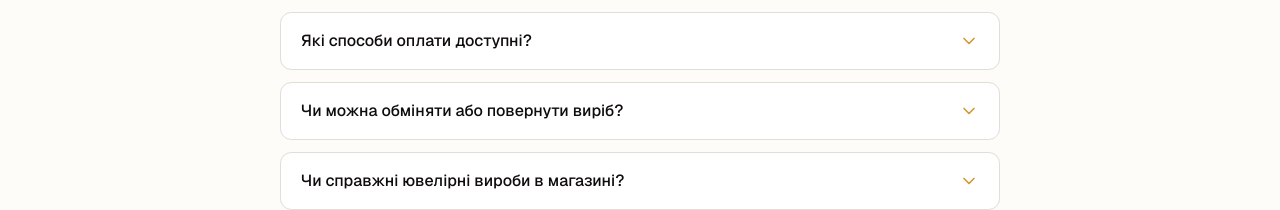
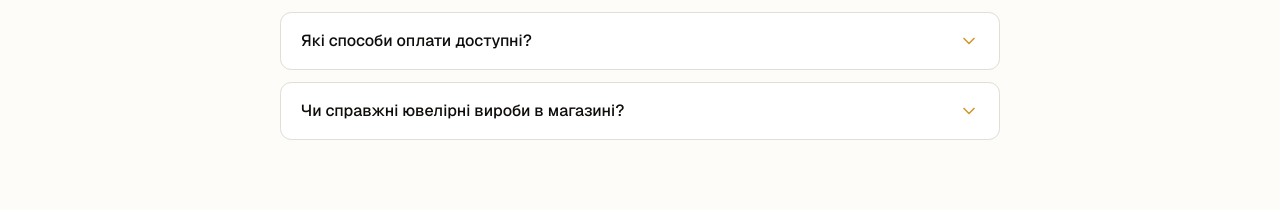
Before and after one commit to gymenuks-lab/lombard-karat, a Next.js app: page / in a window 1280 px wide. Shown: the part 2947-3157 px from the top of the page. Built offline with nearby package versions, Linux system fonts and the light colour scheme; no server answers; the database is empty.

Commit message:
feat: remove return/exchange policy from FAQ
Co-authored-by: gymenuks-lab <259527150+gymenuks-lab@users.noreply.github.com>

```diff
--- a/components/faq.tsx
+++ b/components/faq.tsx
@@ -15,10 +15,6 @@ const faqs = [
   {
     q: 'Які способи оплати доступні?',
     a: 'Можна оплатити банківським переказом або готівкою чи карткою при отриманні (накладений платіж).',
-  },
-  {
-    q: 'Чи можна обміняти або повернути виріб?',
-    a: 'Так, ви можете обміняти або повернути виріб протягом 14 днів за умови збереження товарного вигляду та упаковки.',
   },
   {
     q: 'Чи справжні ювелірні вироби в магазині?',
```
